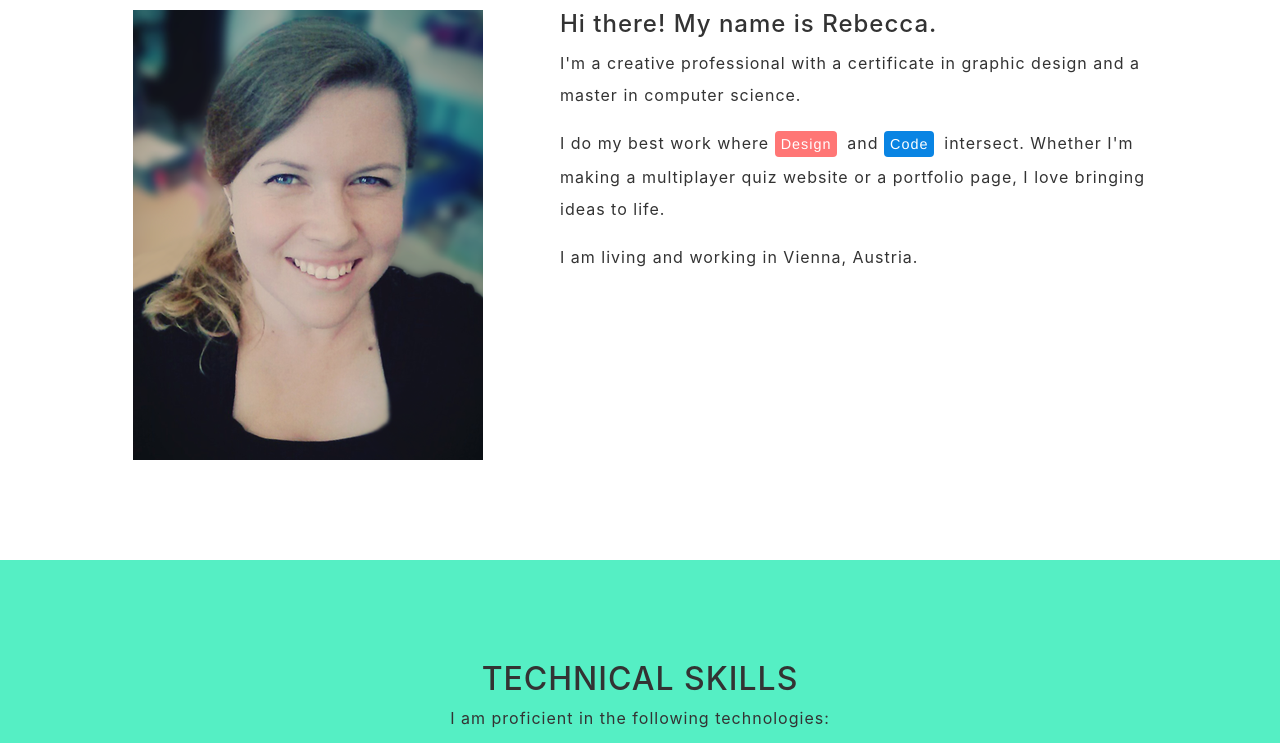
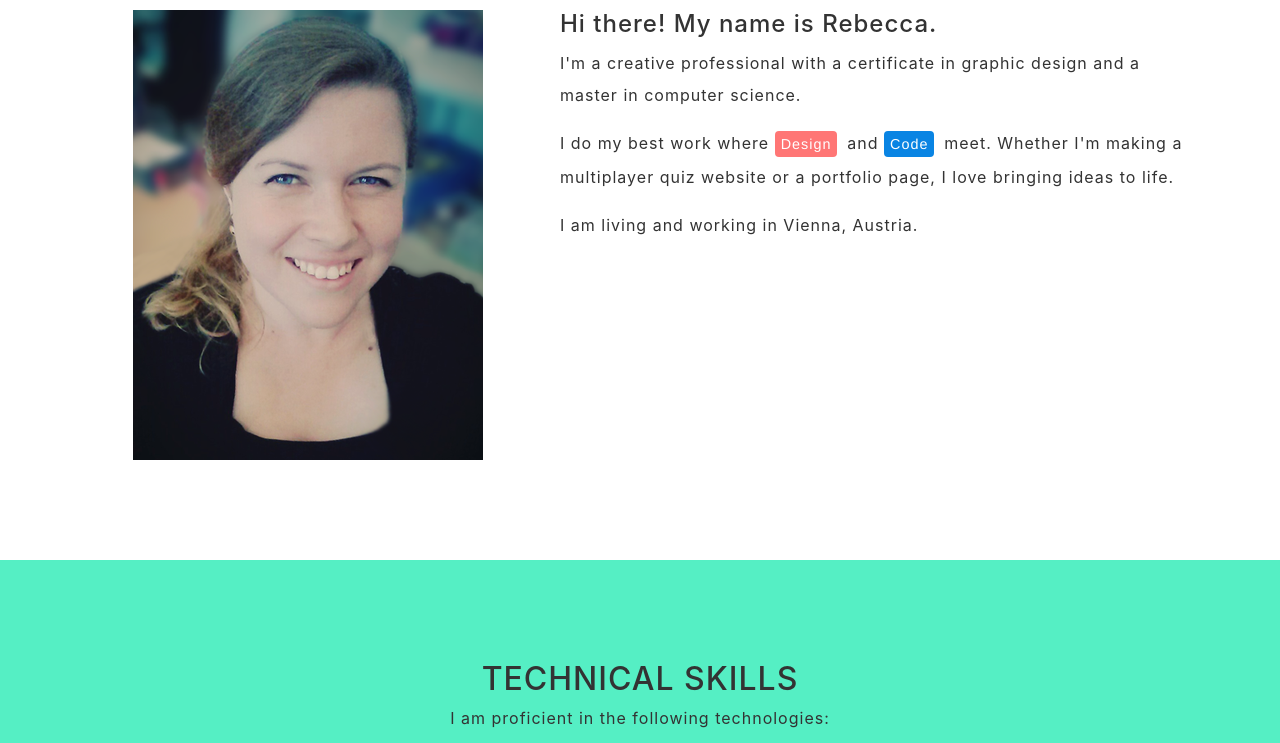
Before and after one commit to Megahra/megahra.github.io, a plain HTML site: page index.html in a window 1280 px wide. Shown: the part 820-1563 px from the top of the page. Drawn offline with nearby package versions, Linux system fonts and the light colour scheme.

Commit message:
changed about description

```diff
--- a/index.html
+++ b/index.html
@@ -69,7 +69,7 @@
 					<h4>Hi there! My name is Rebecca.</h4>
 
 					<p>I'm a creative professional with a certificate in graphic design and a master in computer science.</p>
-					<p>I do my best work where <span id="labelDesign" class="label">Design</span> and <span id="labelCode" class="label">Code</span> intersect. Whether I'm making a multiplayer quiz website or a portfolio page, I love bringing ideas to life.</p>
+					<p>I do my best work where <span id="labelDesign" class="label">Design</span> and <span id="labelCode" class="label">Code</span> meet. Whether I'm making a multiplayer quiz website or a portfolio page, I love bringing ideas to life.</p>
 					<p>I am living and working in Vienna, Austria. </p>
 				</div>
 			</div>
```
